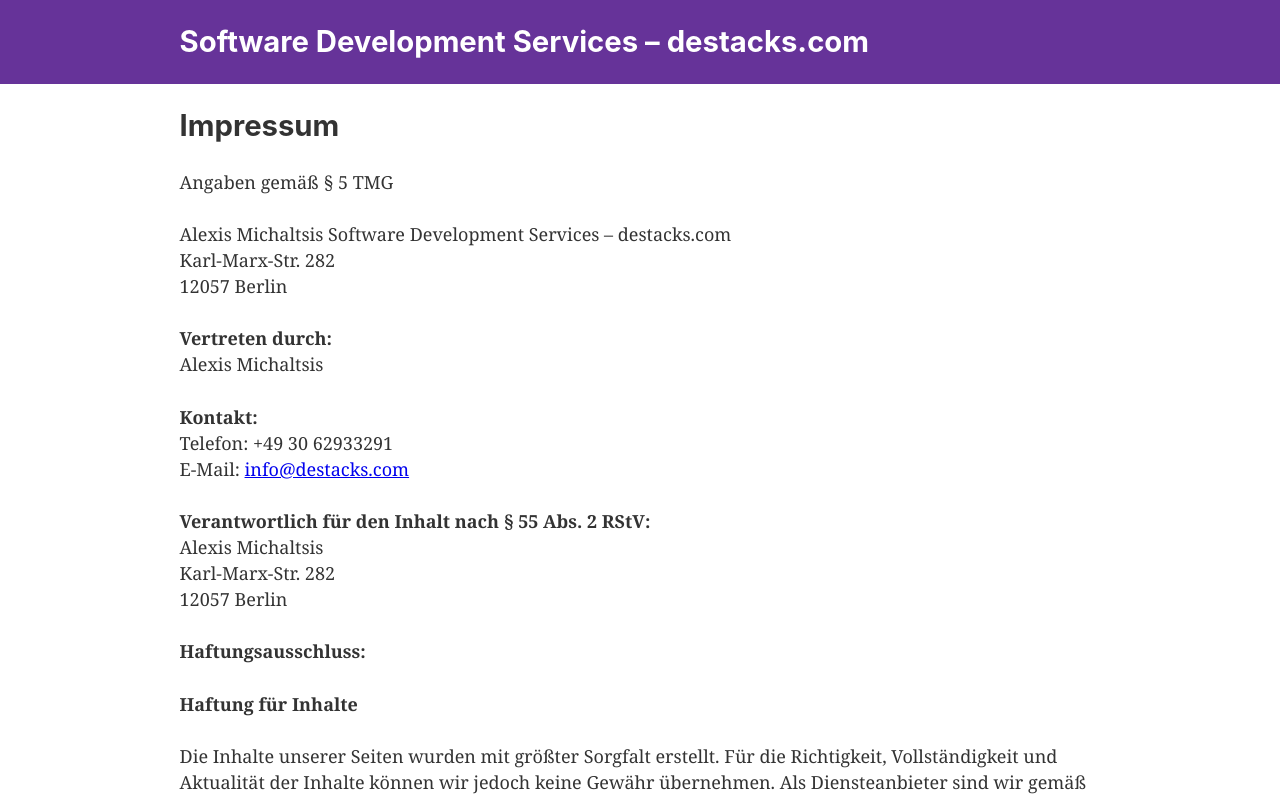
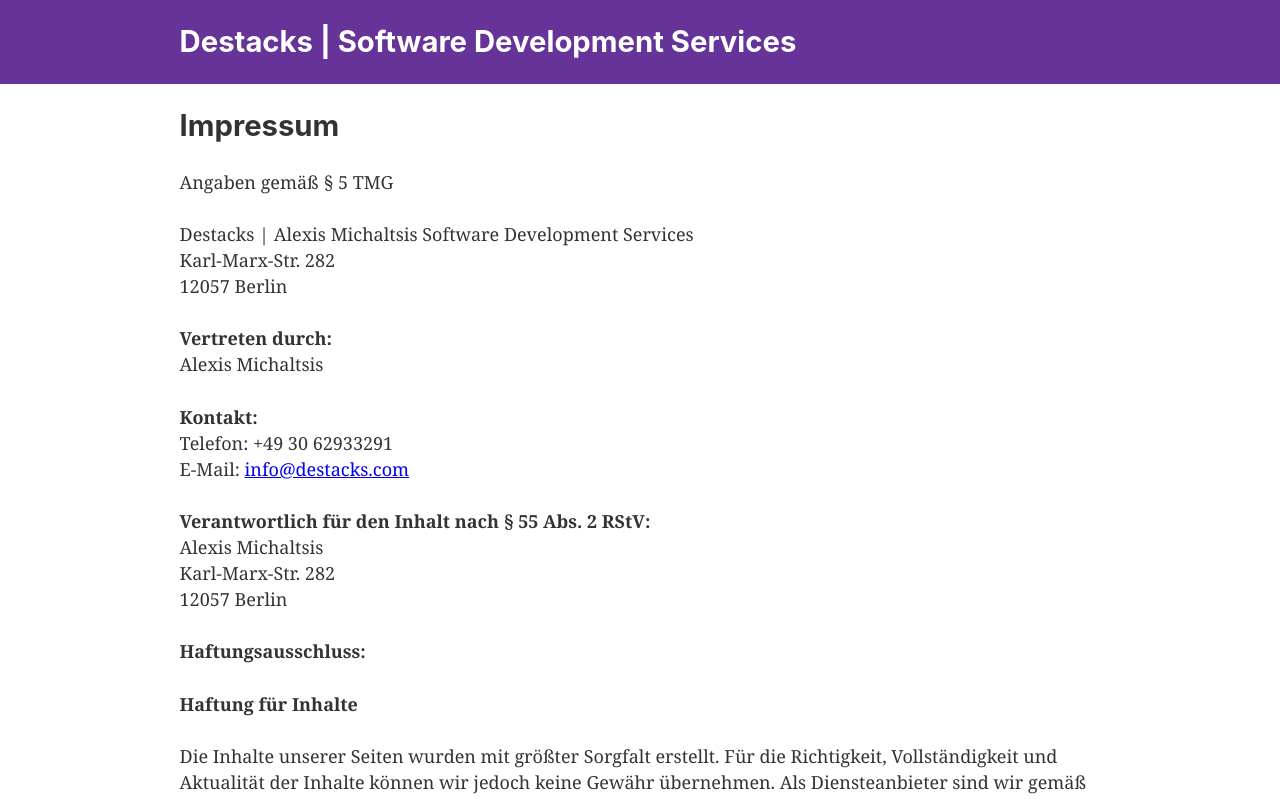
Before and after one commit to destacks/site, a Gatsby site: page /imprint in a window 1280 px wide. Shown: the top 799 px of the page. Built offline with nearby package versions, Linux system fonts and the light colour scheme; Gatsby itself is replaced by a stand-in of ours.

Commit message:
Improve naming

```diff
--- a/gatsby-config.js
+++ b/gatsby-config.js
@@ -1,7 +1,7 @@
 module.exports = {
   siteMetadata: {
-    title: `Software Development Services – destacks.com`,
-    description: `Software Development Services – destacks.com`,
+    title: `Destacks | Software Development Services `,
+    description: `Destacks | Software Development Services `,
     author: `@4lm`,
   },
   plugins: [
--- a/src/pages/imprint.js
+++ b/src/pages/imprint.js
@@ -10,7 +10,7 @@ const Imprint = () => (
     <h1>Impressum</h1>
     <p>Angaben gemäß § 5 TMG</p>
     <p>
-      Alexis Michaltsis Software Development Services – destacks.com
+      Destacks | Alexis Michaltsis Software Development Services
       <br />
       Karl-Marx-Str. 282
       <br />
```
